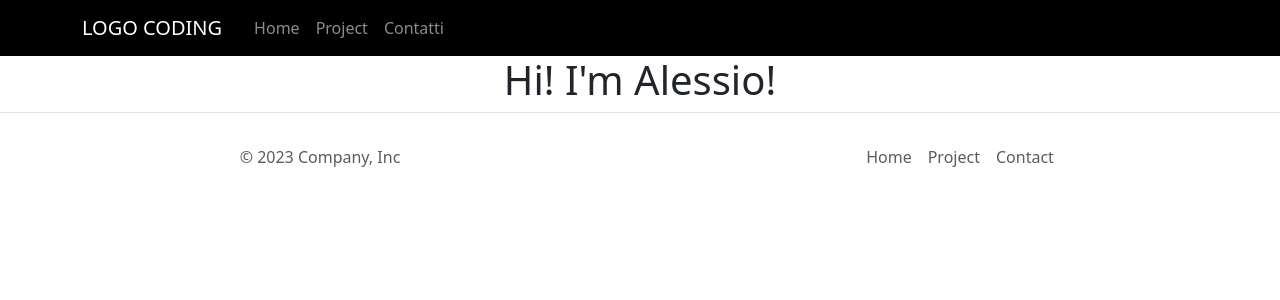
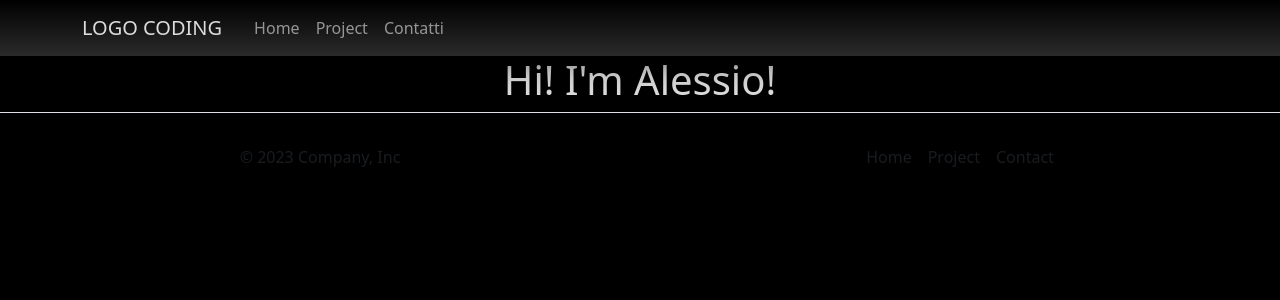
Before and after one commit to ToniBlaze/portfolio, a React (Create React App) app: page / in a window 1280 px wide. Shown: the top 300 px of the page. Built offline with nearby package versions, Linux system fonts and the light colour scheme.

Commit message:
adding css

```diff
--- a/src/App.css
+++ b/src/App.css
@@ -4,4 +4,29 @@
 
 * {
   text-align: center;
+  color: gainsboro;
 }
+
+#root,
+:root {
+  background-color: black !important;
+}
+
+.bg-black,
+html {
+  height: 100%;
+  padding: 0;
+  margin: 0;
+}
+
+/* NAVBAR  */
+.custom-navbar {
+  box-shadow: rgba(0, 0, 0, 0.295) 0px 14px 28px,
+    rgba(0, 0, 0, 0.144) 0px 10px 10px;
+  background: rgb(43, 43, 43);
+  background: linear-gradient(
+    0deg,
+    rgba(43, 43, 43, 1) 0%,
+    rgba(0, 0, 0, 1) 100%
+  );
+}
--- a/src/components/MainLayoutComponents/Footer.js
+++ b/src/components/MainLayoutComponents/Footer.js
@@ -4,7 +4,7 @@ import { Container, Row, Col } from 'react-bootstrap';
 export default function Footer() {
   return (
     <Container fluid>
-    <Row className="d-flex flex-wrap justify-content-around align-items-center pb-5 pt-4 border-top bg-white">
+    <Row className="d-flex flex-wrap justify-content-around align-items-center pb-5 pt-4 border-top bg-black">
       <Col md={4} className="mb-0 text-body-secondary">
         © 2023 Company, Inc
       </Col>
```
